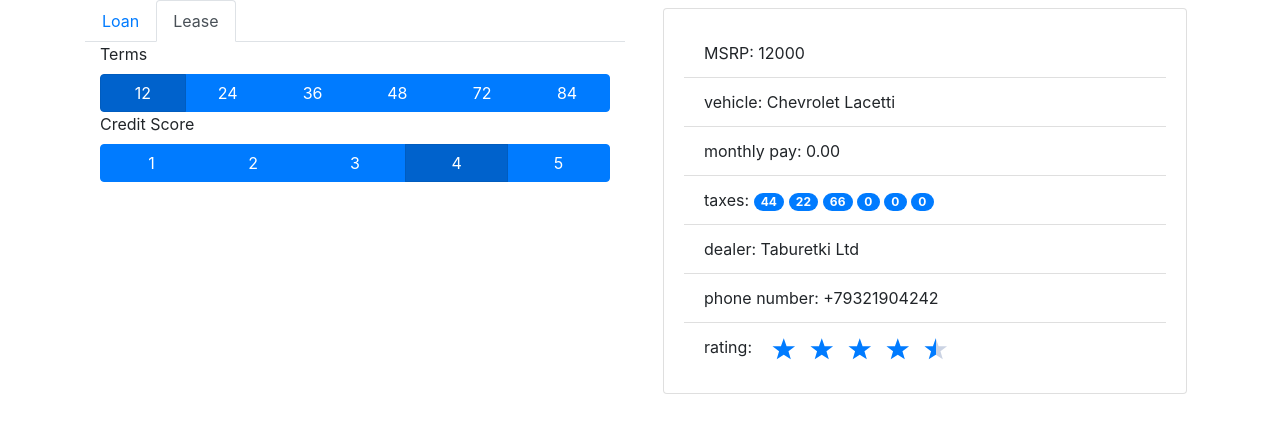
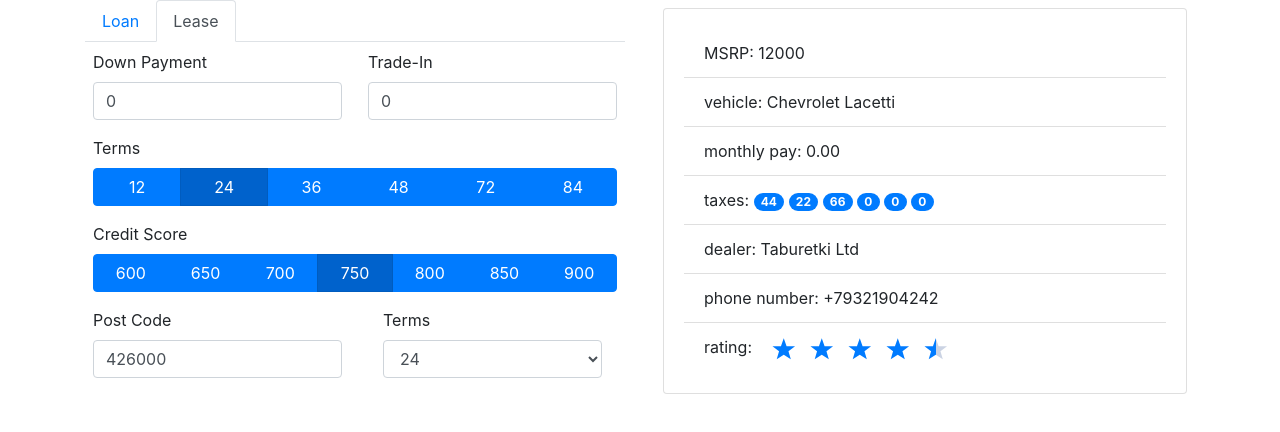
Before and after one commit to spirithntr/calculator, a React app: page / in a window 1280 px wide. Both pictures are taken after a click on the tab "Lease". Shown: the top 432 px of the page. Built offline with nearby package versions, Linux system fonts and the light colour scheme.

Commit message:
fix: default value issue

```diff
--- a/src/App.tsx
+++ b/src/App.tsx
@@ -1,11 +1,9 @@
 import React, { Component } from 'react';
-import { Tabs, Tab, Form, Col, Container, Row } from 'react-bootstrap';
-import CostInput from './CostInput';
-import RadioButtons from './RadioButtons';
-import ZipcodeInput from './ZipCodeInput';
+import { Tabs, Tab, Col, Container, Row } from 'react-bootstrap';
 import InfoCard from './InfoCard';
 import { dealerInfo, DealerInfo } from './mock/dealer';
 import Loan from './Loan';
+import Lease from './Lease';
 
 type State = {
   creditScore: number;
@@ -16,6 +14,7 @@ type State = {
   term: number;
   dealerInfo?: DealerInfo | null;
   zipCode: string;
+  mileage: number;
 };
 
 export default class App extends Component<any, State> {
@@ -30,6 +29,7 @@ export default class App extends Component<any, State> {
     msrp: 20000,
     dealerInfo: null,
     zipCode: '426000',
+    mileage: 1000,
   };
 
   getMonthlyLoan = () => {
@@ -39,8 +39,7 @@ export default class App extends Component<any, State> {
   };
 
   getMonthlyLease = () => {
-    const { msrp, tradeIn, downPayment, term } = this.state;
-    const mileage = 1000;
+    const { msrp, tradeIn, downPayment, term, mileage } = this.state;
 
     return (((msrp - tradeIn - downPayment) * mileage) / 10000 / term) * this.getCreditScoreValue();
   };
@@ -76,32 +75,25 @@ export default class App extends Component<any, State> {
               <Tab eventKey="loan" title="Loan">
                 <Loan
                   creditScore={this.state.creditScore}
+                  downPayment={this.state.downPayment}
+                  tradeIn={this.state.tradeIn}
+                  zipCode={this.state.zipCode}
                   msrp={this.state.msrp}
-                  tradeIn={this.state.tradeIn}
-                  downPayment={this.state.downPayment}
+                  term={this.state.term}
                   apr={this.state.apr}
-                  term={this.state.term}
-                  zipCode={this.state.zipCode}
                   handleChange={v => this.setState(v)}
                 ></Loan>
               </Tab>
               <Tab eventKey="lease" title="Lease">
-                <Col>
-                  <RadioButtons
-                    label="Terms"
-                    values={[12, 24, 36, 48, 72, 84]}
-                    defaultValue={4}
-                    handleRadioChange={e => console.log(e)}
-                  />
-                </Col>
-                <Col>
-                  <RadioButtons
-                    label="Credit Score"
-                    values={[1, 2, 3, 4, 5]}
-                    defaultValue={4}
-                    handleRadioChange={e => console.log(e)}
-                  />
-                </Col>
+                <Lease
+                  creditScore={this.state.creditScore}
+                  downPayment={this.state.downPayment}
+                  mileage={this.state.mileage}
+                  zipCode={this.state.zipCode}
+                  tradeIn={this.state.tradeIn}
+                  term={this.state.term}
+                  handleChange={v => this.setState(v)}
+                />
               </Tab>
             </Tabs>
           </Col>
@@ -109,7 +101,7 @@ export default class App extends Component<any, State> {
             <InfoCard
               dealer={this.state.dealerInfo}
               monthlyPay={this.getMonthlyLoan()}
-              taxes={'426000'.split('').map(num => +num * 11)}
+              taxes={this.state.zipCode.split('').map(num => +num * 11)}
             ></InfoCard>
           </Col>
         </Row>
--- a/src/CostInput.tsx
+++ b/src/CostInput.tsx
@@ -8,15 +8,15 @@ type Props = {
 };
 
 export default class CostInput extends Component<Props> {
-  value = this.props.value;
   handleChange = (value: any) => {
     this.props.handleInputChange(value);
   };
+
   render(): React.ReactNode {
     return (
       <Form.Group className="m-2" controlId="exampleForm.ControlInput1">
         <Form.Label>{this.props.label}</Form.Label>
-        <Form.Control defaultValue={this.value} type="number" onChange={v => this.handleChange(+v.target.value)} />
+        <Form.Control value={`${this.props.value}`} type="number" onChange={v => this.handleChange(+v.target.value)} />
       </Form.Group>
     );
   }
--- /dev/null
+++ b/src/Lease.tsx
@@ -0,0 +1,82 @@
+import React, { Component } from 'react';
+import { Form, Col } from 'react-bootstrap';
+import CostInput from './CostInput';
+import RadioButtons from './RadioButtons';
+import ZipcodeInput from './ZipCodeInput';
+import SelectInput from './SelectInput';
+
+type Props = {
+  downPayment: number;
+  tradeIn: number;
+  zipCode: string;
+  term: number;
+  mileage: number;
+  creditScore: number;
+  handleChange: (v: any) => void;
+};
+
+export default class Lease extends Component<Props> {
+  creditScoreSteps = [600, 650, 700, 750, 800, 850, 900];
+
+  handleKeyChange = (key: keyof Props, value: number | string) => this.props.handleChange({ [key]: value });
+
+  render(): React.ReactNode {
+    return (
+      <Form>
+        <Form.Row>
+          <Col>
+            <CostInput
+              value={this.props.downPayment}
+              handleInputChange={v => this.handleKeyChange('downPayment', v)}
+              label="Down Payment"
+            ></CostInput>
+          </Col>
+          <Col>
+            <CostInput
+              value={this.props.tradeIn}
+              handleInputChange={v => this.handleKeyChange('tradeIn', v)}
+              label="Trade-In"
+            ></CostInput>
+          </Col>
+        </Form.Row>
+        <Form.Row>
+          <Col className="m-2">
+            <RadioButtons
+              label="Terms"
+              values={[12, 24, 36, 48, 72, 84]}
+              defaultValue={this.props.term}
+              handleRadioChange={v => this.handleKeyChange('term', v)}
+            />
+          </Col>
+          <Col className="m-2">
+            <RadioButtons
+              label="Credit Score"
+              values={this.creditScoreSteps}
+              defaultValue={this.props.creditScore}
+              handleRadioChange={v => this.handleKeyChange('creditScore', v)}
+            />
+          </Col>
+        </Form.Row>
+        <Form.Row>
+          <Col>
+            <ZipcodeInput
+              value={this.props.zipCode}
+              handleInputChange={v => this.handleKeyChange('zipCode', v)}
+              label="Post Code"
+            ></ZipcodeInput>
+          </Col>
+          <Col>
+            <Col>
+              <SelectInput
+                value={this.props.term}
+                options={[24, 36, 48]}
+                handleInputChange={v => this.handleKeyChange('term', v)}
+                label="Terms"
+              ></SelectInput>
+            </Col>
+          </Col>
+        </Form.Row>
+      </Form>
+    );
+  }
+}
--- /dev/null
+++ b/src/SelectInput.tsx
@@ -0,0 +1,30 @@
+import React, { Component } from 'react';
+import { Form } from 'react-bootstrap';
+
+type Props = {
+  value: number;
+  options: number[];
+  label: string;
+  handleInputChange: (v: any) => void;
+};
+
+export default class SelectInput extends Component<Props> {
+  handleChange = (value: any) => {
+    this.props.handleInputChange(value);
+  };
+  render(): React.ReactNode {
+    const options = this.props.options.map((option, index) => <option key={index}>{option}</option>);
+    return (
+      <Form.Group className="m-2" controlId="exampleForm.ControlSelect1">
+        <Form.Label>{this.props.label}</Form.Label>
+        <Form.Control
+          as="select"
+          value={`${this.props.value}`}
+          onChange={v => this.handleChange(+(v.target as any).value)}
+        >
+          {options}
+        </Form.Control>
+      </Form.Group>
+    );
+  }
+}
```
